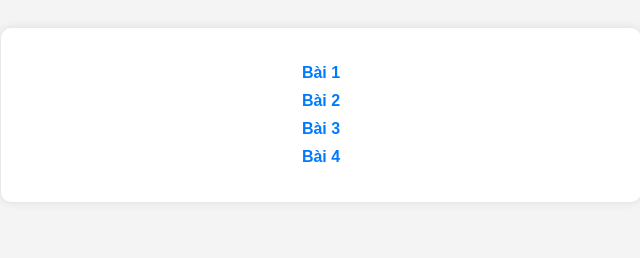
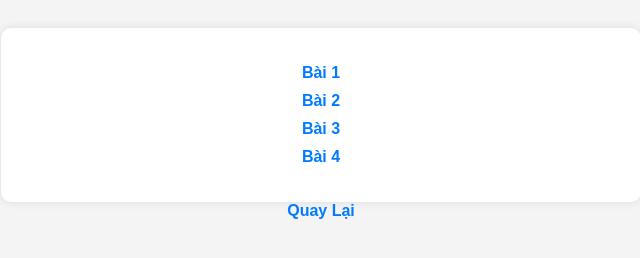
Before and after one commit to vumaiphuong224001823/baitapweb, a plain HTML site: page index.html in a window 1280 px wide. Shown: the full height of the page, 319-959 px from the left. Drawn offline with Linux system fonts and the light colour scheme.

Commit message:
Update index.html

```diff
--- a/index.html
+++ b/index.html
@@ -45,5 +45,8 @@
             <li><a href="B4.html">Bài 4</a></li>
         </ul>
     </div>
+    <div class="button" onclick="window.history.back()">
+        <a href="#">Quay Lại</a>
+    </div>
 </body>
 </html>
```
